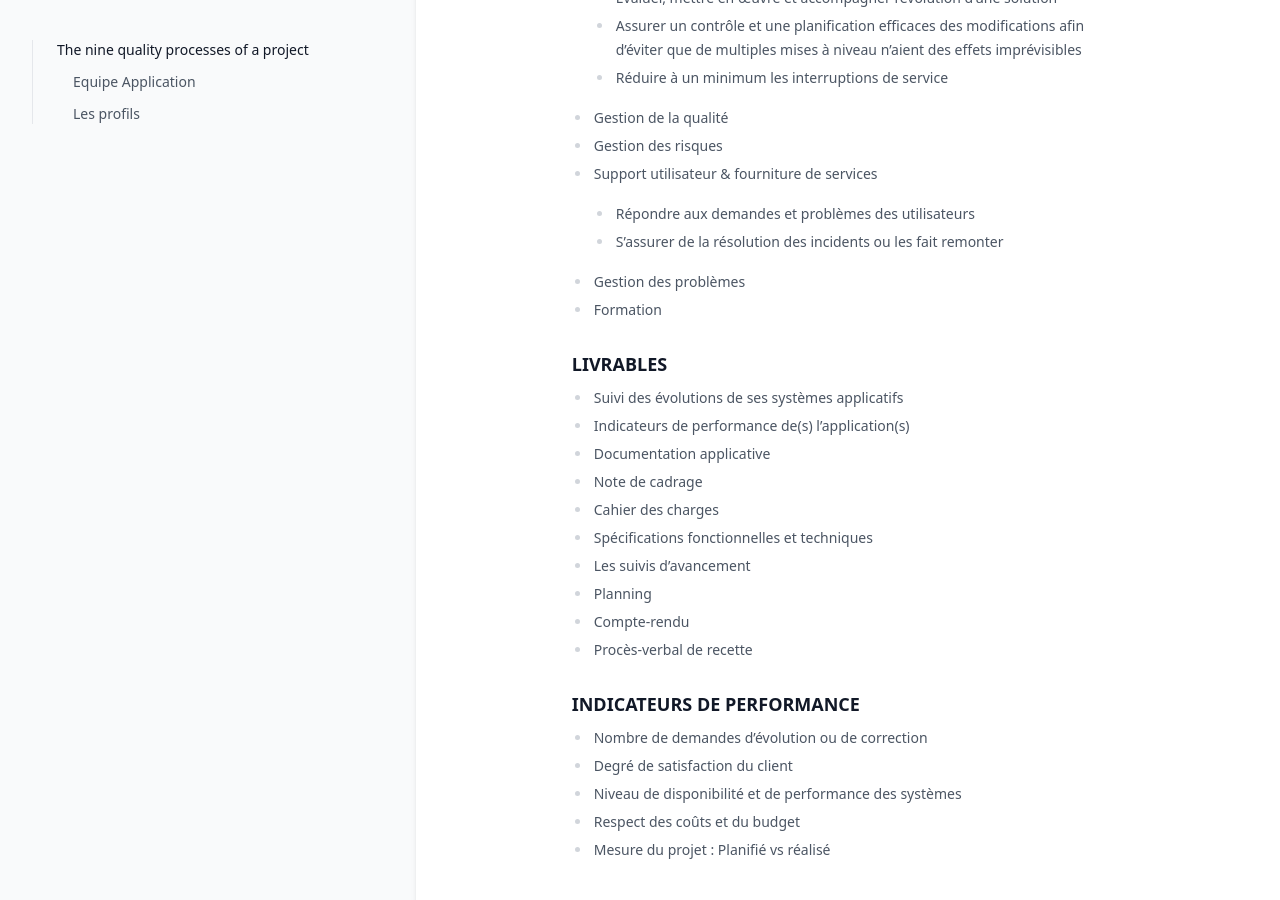
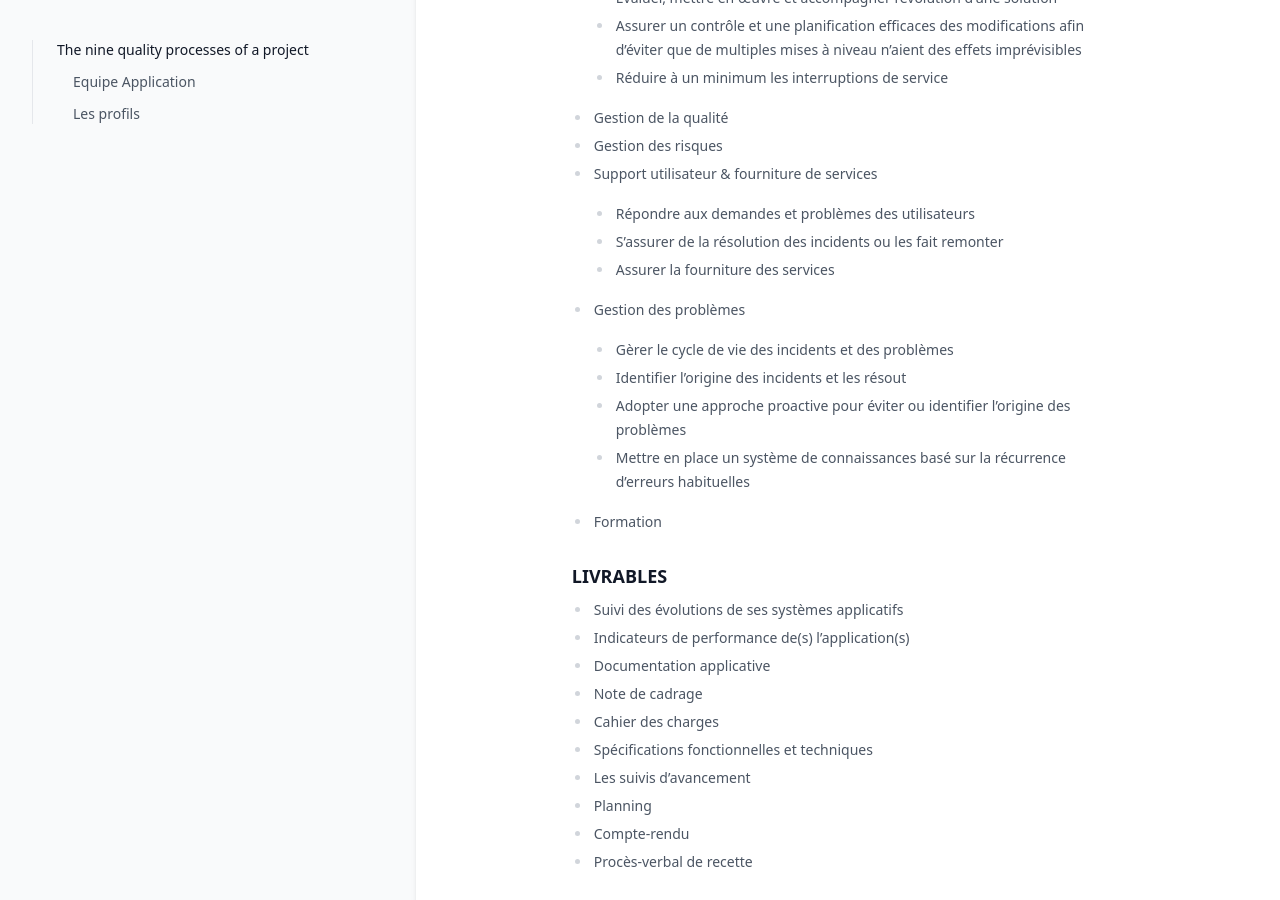
Before and after one commit to greglejeune/ebook, a Jekyll site: the page built from _gdp/apps.md, in a window 1280 px wide and 900 px high, scrolled down 1034 px. Built offline with Jekyll 4.4.1, drawn with Linux system fonts in a browser that asks for light colours.

Commit message:
Update apps.md

```diff
--- a/_gdp/apps.md
+++ b/_gdp/apps.md
@@ -39,7 +39,12 @@ source : "https://www.cigref.fr/wp/wp-content/uploads/2023/03/Cigref_Nomenclatur
 - Support utilisateur & fourniture de services
   - Répondre aux demandes et problèmes des utilisateurs
   - S'assurer de la résolution des incidents ou les fait remonter
+  - Assurer la fourniture des services
 - Gestion des problèmes
+  - Gèrer le cycle de vie des incidents et des problèmes
+  - Identifier l'origine des incidents et les résout
+  - Adopter une approche proactive pour éviter ou identifier l'origine des problèmes
+  - Mettre en place un système de connaissances basé sur la récurrence d'erreurs habituelles
 - Formation
 
 ### LIVRABLES
```
